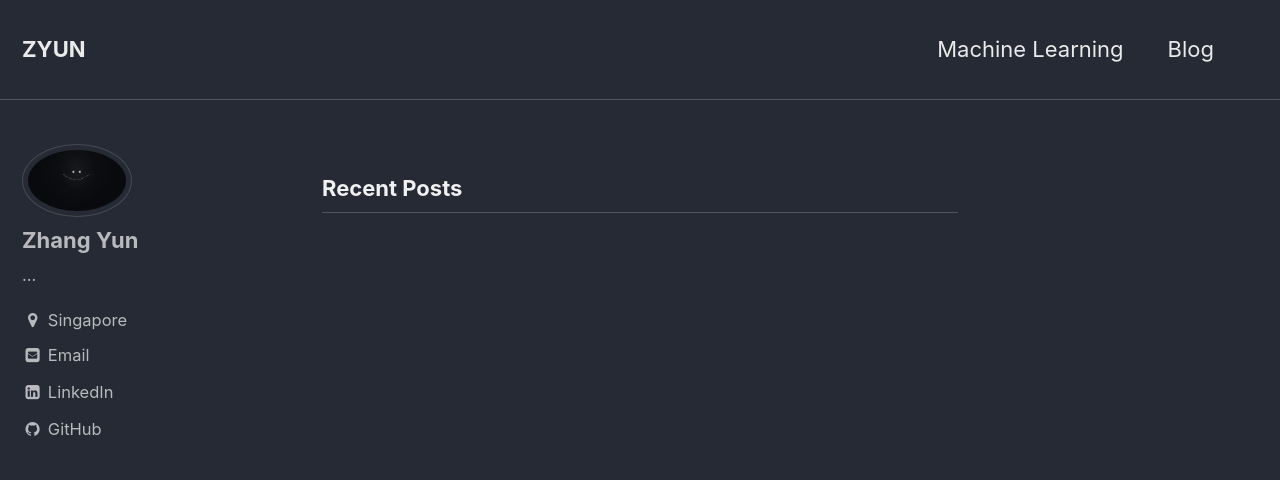
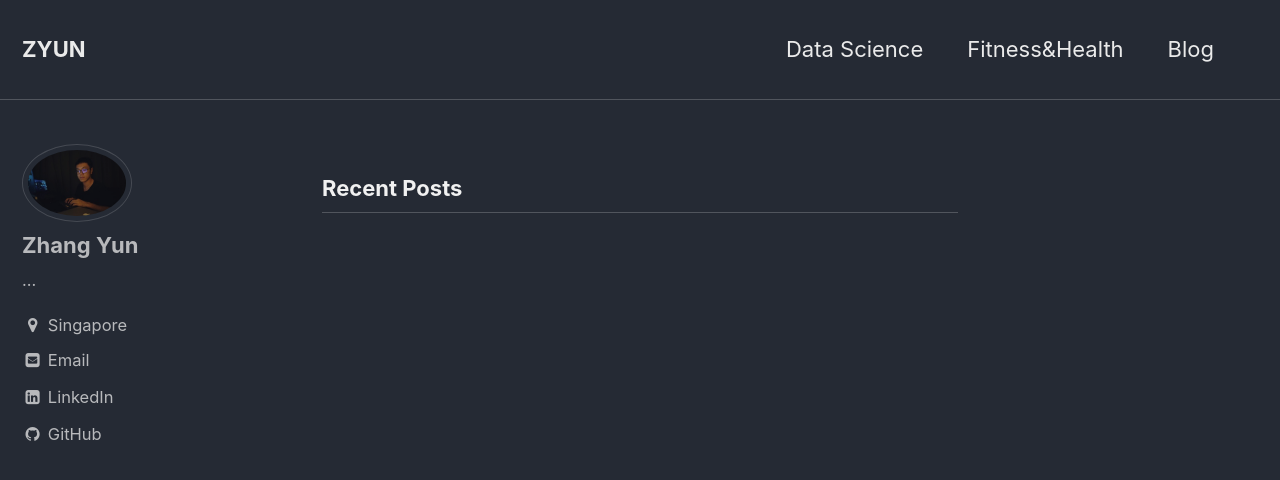
Before and after one commit to zyunsg/zyun, a Jekyll site: the page built from index.html, in a window 1280 px wide and 900 px high. Shown: the top 480 px of the window. Built offline with Jekyll 4.4.1, drawn with Linux system fonts in a browser that asks for light colours; the list of posts is cut into pages by our own code.

Commit message:
update bio-photo and navitation

```diff
--- a/_data/navigation.yml
+++ b/_data/navigation.yml
@@ -1,6 +1,8 @@
 # main links
 main:
-  - title: "Machine Learning"
+  - title: "Data Science"
+    url: https://zyunsg.github.io/zyun/docs/02_machine_learning.md/
+  - title: "Fitness&Health"
     url: https://zyunsg.github.io/zyun/docs/02_machine_learning.md/
   - title: "Blog"
     url: /year-archive/
```
Also changed, not shown: assets/images/bio-photo.jpg.
